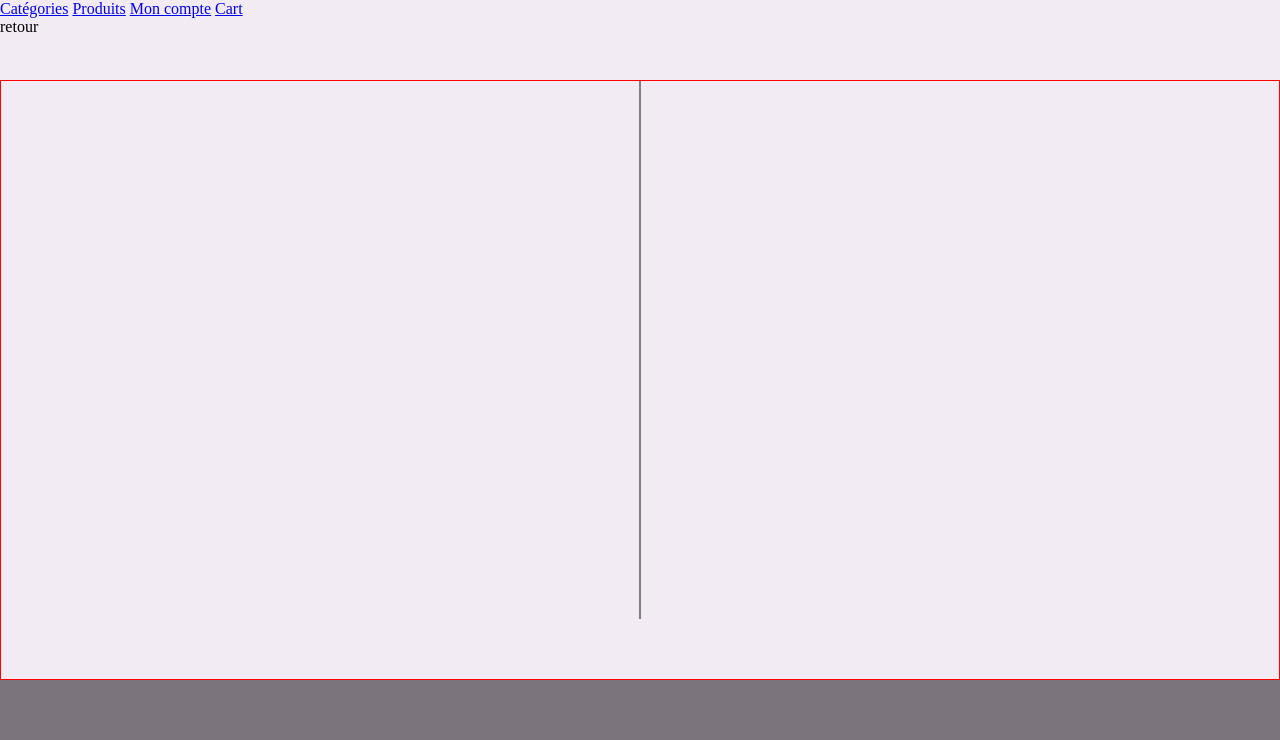
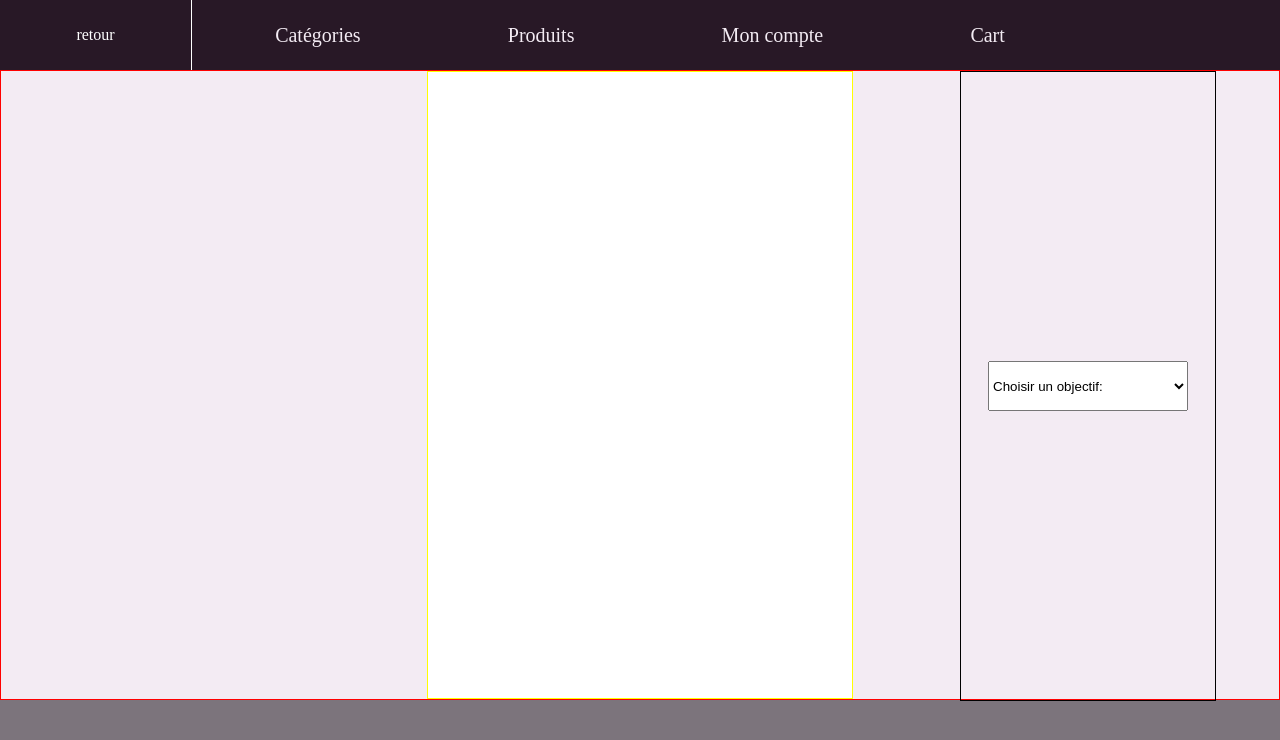
Before and after one commit to newnightcoder/DanielJulien_5_22062021, a website with bundled scripts: page produit.html in a window 1280 px wide. Built offline with nearby package versions, Linux system fonts and the light colour scheme; no server answers.

Commit message:
select implemented :construction:

```diff
--- a/index.js
+++ b/index.js
@@ -2,8 +2,7 @@ const content = document.querySelector(".content");
 const API_URL = "http://localhost:3000/api/cameras";
 let cameras = [];
 
-export const storage =
-  JSON.parse(localStorage.getItem("selectedProduct")) || [];
+export const storage = JSON.parse(localStorage.getItem("selectedProduct"));
 
 // let's get the cameras from the API and store the data in the cameras array.
 export const getCameras = async () => {
@@ -31,7 +30,7 @@ const selectProduct = () => {
 //let's display the data once it is fetched
 const displayProducts = () => {
   cameras.map((item) => {
-    const product = `<a href="produit.html" class="product" >
+    const product = `<a href="produit.html" class="product">
       <div class="product__img">
       <img height="200"  width="300" src="${item.imageUrl}"/>
       </div>
--- a/produit.html
+++ b/produit.html
@@ -10,16 +10,24 @@
   </head>
   <body>
     <header>
+      <div class="back"><a href="index.html" class="back-btn">retour</a></div>
       <nav>
         <a href="#">Catégories</a>
         <a href="#">Produits</a>
         <a href="#">Mon compte</a>
         <a href="#">Cart</a>
       </nav>
-      <a href="index.html" class="back-btn">retour</a>
     </header>
     <main>
       <section class="detail"></section>
+      <aside>
+        <!-- <label for="select-options">Choisir un objectif:</label> -->
+        <select name="options" id="select-options">
+          <option value="Choisir un objectif" selected>
+            Choisir un objectif:
+          </option>
+        </select>
+      </aside>
     </main>
     <footer></footer>
   </body>
--- a/produit.js
+++ b/produit.js
@@ -1,12 +1,14 @@
 import { storage, getCameras } from "/index.js";
 const content = document.querySelector(".detail");
+const select = document.querySelector("select");
 
 const displayDetail = async () => {
   const items = await getCameras();
-  for (let i = 0; i <= items.length; i++) {
+  for (let i = 0; i < items.length; i++) {
+    console.log(storage, i);
     if (storage === i) {
       console.log(`camera ${i} is selected`);
-      content.innerHTML = `<div class="product">
+      const detail = `<div class="product">
       <div class="product__img">
       <img height="350"  width="500" src="${items[i].imageUrl}"/>
       </div>
@@ -16,6 +18,11 @@ const displayDetail = async () => {
         <p class="product__info--description">${items[i].description} </p>
       </div>
     </div>`;
+      const selectOptions = items[i].lenses.map(
+        (lens) => `<option>${lens}</option>`
+      );
+      content.insertAdjacentHTML("beforeEnd", detail);
+      select.insertAdjacentHTML("beforeEnd", selectOptions);
     }
   }
 };
--- a/scss/globals.scss
+++ b/scss/globals.scss
@@ -1,15 +1,20 @@
 $body-bg: #f3ebf3;
+$header-bg: #281826;
 $footer-bg: #7c747c;
 $color-text: #000000;
-$header-height: 10vh;
+$header-height: 70px;
 $main-height: max-content;
-$footer-height: 15vh;
+$footer-height: 100px;
 *,
 *::before,
 *::after {
   margin: 0;
   padding: 0;
   box-sizing: border-box;
+}
+
+a {
+  text-decoration: none;
 }
 
 html {
@@ -20,12 +25,31 @@ body {
   background-color: $body-bg;
   min-height: 100vh;
 }
+
+nav {
+  width: 80%;
+  display: flex;
+  align-items: center;
+  justify-content: space-evenly;
+  font-size: 1.25rem;
+  // border: 1px solid white;
+  a {
+    color: $body-bg;
+  }
+}
+
 main {
   height: $main-height;
 }
 
 header {
   height: $header-height;
+  width: 100%;
+  display: flex;
+  align-items: center;
+  justify-content: center;
+  position: relative;
+  background-color: $header-bg;
 }
 
 footer {
--- a/scss/produit.scss
+++ b/scss/produit.scss
@@ -1,24 +1,59 @@
 @use 'globals.scss';
 
 main {
-  height: 75vh;
-  display: flex;
-  flex-direction: column;
-  align-items: center;
-  justify-content: flex-start;
+  height: calc(100vh - #{globals.$header-height} - #{globals.$footer-height});
+  display: grid;
+  grid-template-columns: repeat(3, 1fr);
   border: 1px solid red;
 }
 
 .detail {
-  height: 90%;
+  grid-column: 2;
+  height: 100%;
   display: flex;
   align-items: center;
   justify-content: center;
-  border: 1px solid grey;
+  background-color: white;
+  border: 1px solid yellow;
+  .product {
+    border: 1px solid black;
+  }
 }
 
-.back-btn {
-  text-decoration: none;
-  color: globals.$color-text;
-  margin: 0 auto;
+.back {
+  height: 100%;
+  width: 15%;
+  position: absolute;
+  top: 0;
+  left: 0;
+  display: flex;
+  align-items: center;
+  justify-content: center;
+  border-right: 1px solid white;
+
+  .back-btn {
+    font-size: 1rem;
+    color: white;
+  }
 }
+
+aside {
+  height: calc(100% - #{globals.$header-height} - #{globals.$footer-height});
+  width: 20vw;
+  position: absolute;
+  right: 5vw;
+  display: flex;
+  flex-flow: column nowrap;
+  align-items: center;
+  justify-content: center;
+  border: 1px solid black;
+  select {
+    width: 200px;
+    height: 50px;
+    option {
+      display: flex;
+      align-items: center;
+      justify-content: center;
+    }
+  }
+}
--- a/scss/styles.scss
+++ b/scss/styles.scss
@@ -1,12 +1,14 @@
 @use "globals.scss";
 
 .content {
-  border: 1px solid black;
   width: 80%;
   display: flex;
-  flex-flow: column wrap;
+  flex-flow: column nowrap;
   align-items: center;
   margin: 0 auto;
+  border-left: 1px solid black;
+  border-right: 1px solid black;
+  padding: 30px 0 100px;
   //   display: grid;
   //   grid-template-columns: repeat(auto-fill, calc(100% / 3));
   //   grid-auto-flow: dense;
@@ -20,7 +22,7 @@
   display: flex;
   align-items: center;
   justify-content: flex-start;
-  margin-bottom: 20px;
+  margin-top: 20px;
   padding: 10px;
   outline: none;
   text-decoration: none;
```
Also changed, not shown: css/globals.css, css/produit.css, css/styles.css, 3 other files.
